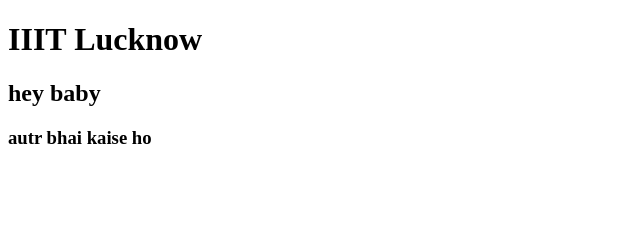
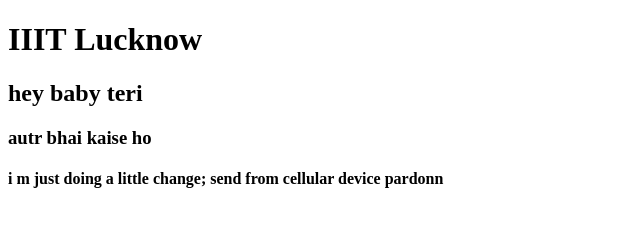
Before and after one commit to chahatagrawal117/test-kro, a plain HTML site: page index.html in a window 1280 px wide. Shown: the whole page, without its empty margins (0-640 px from the left). Drawn offline with Linux system fonts and the light colour scheme.

Commit message:
pardon vaala hai ye bhai

```diff
--- a/index.html
+++ b/index.html
@@ -8,7 +8,8 @@
 </head>
 <body>
     <h1>IIIT Lucknow</h1>
-    <h2>hey baby</h2>
+    <h2>hey baby teri</h2>
     <h3> autr bhai kaise ho</h3>
+<h4> i m just doing a little change;  send from cellular device pardonn </h4>
 </body>
 </html>
```
